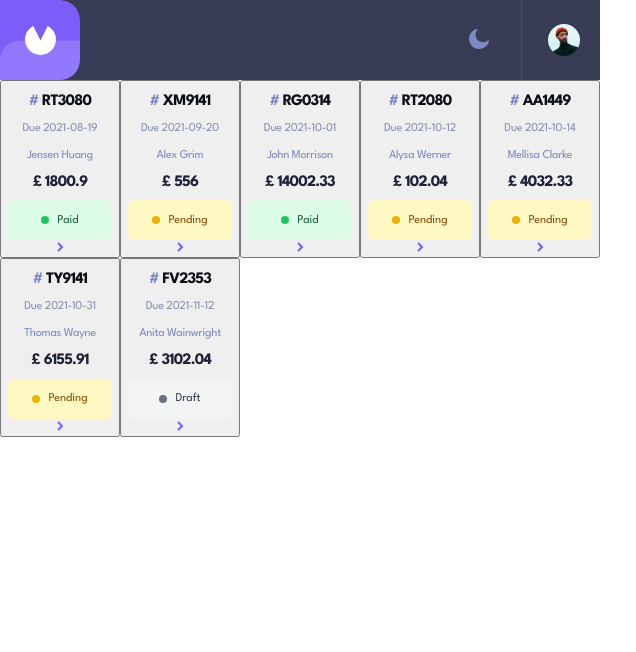
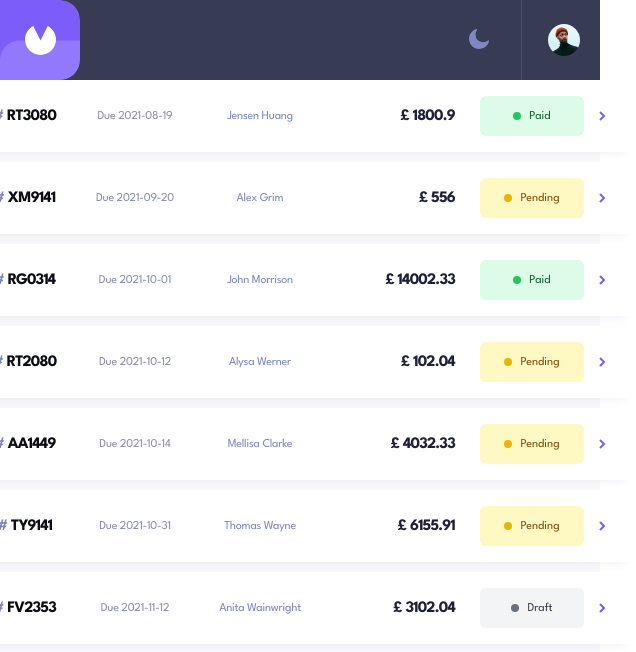
Before and after one commit to Nicocurtis16/FRONTEND-SPECIALIZATION-LABS, an Angular app in the folder Invoice-App/: page / in a window 600 px wide. Shown: the top 652 px of the page, 636 px wide, since content can reach past the window. Built offline with nearby package versions, Linux system fonts and the light colour scheme.

Commit message:
fixed the error for the leftside layout

```diff
--- a/Invoice-App/src/app/component/invoice/invoice.component.css
+++ b/Invoice-App/src/app/component/invoice/invoice.component.css
@@ -1,14 +1,113 @@
 
 @media (max-width: 600px) {
+  .invoicePanel{
+    width: auto;
+    height: auto;
+    display: flex;
+    flex-direction: column;
+  }
+  .invoiceCard{
+    width: 672px;
+    height: 72px;
+    display: flex;
+    align-items: center;
+    justify-content: space-between;
+    margin-bottom: 10px;
+    background-color: white;
+    border-radius: 8px;
+    box-shadow: 0 10px 10px -10px rgba(72, 84, 159, 0.1);
+    cursor: pointer;
+    border: none;
+
+  }
+  /*.invoiceCard:hover {*/
+  /*  border: 1px solid var(--primary-color-light); !* Adds a border only on hover *!*/
+  /*}*/
+  /*.invoiceId{*/
+  /*  width: 70px;*/
+  /*  margin-left: 20px;*/
+  /*}*/
+  /*.invoicePaymentDue{*/
+  /*  width: 100px;*/
+
+  /*}*/
+  /*.invoiceClientName{*/
+  /*  width: 100px;*/
+
+  /*}*/
+  /*.invoicePrice{*/
+  /*  width: 120px;*/
+  /*  display: flex;*/
+  /*  justify-content: end;*/
+
+  /*}*/
+  /*.invoiceStatus{*/
+  /*  width: 140px;*/
+  /*  align-items: center;*/
+  /*  display: flex;*/
+  /*  margin-right: 10px;*/
+  /*}*/
+  /*.invoiceStatusIcon{*/
+  /*  margin-left: 15px;*/
+  /*}*/
 }
 
 @media (min-width: 600px) and (max-width: 960px) {
+  .invoicePanel{
+    width: auto;
+    height: auto;
+    display: flex;
+    flex-direction: column;
+  }
+  .invoiceCard{
+    width: 672px;
+    height: 72px;
+    display: flex;
+    align-items: center;
+    justify-content: space-between;
+    margin-bottom: 10px;
+    background-color: white;
+    border-radius: 8px;
+    box-shadow: 0 10px 10px -10px rgba(72, 84, 159, 0.1);
+    cursor: pointer;
+    border: none;
+
+  }
+  .invoiceCard:hover {
+    border: 1px solid var(--primary-color-light); /* Adds a border only on hover */
+  }
+  .invoiceId{
+    width: 70px;
+    margin-left: 20px;
+  }
+  .invoicePaymentDue{
+    width: 100px;
+
+  }
+  .invoiceClientName{
+    width: 100px;
+
+  }
+  .invoicePrice{
+    width: 120px;
+    display: flex;
+    justify-content: end;
+
+  }
+  .invoiceStatus{
+    width: 140px;
+    align-items: center;
+    display: flex;
+    margin-right: 10px;
+  }
+  .invoiceStatusIcon{
+    margin-left: 15px;
+  }
 
 }
 
 @media (min-width: 960px)  {
   .invoicePanel{
-
     width: auto;
     height: auto;
     display: flex;
--- a/Invoice-App/src/app/features/layout/layout.component.css
+++ b/Invoice-App/src/app/features/layout/layout.component.css
@@ -23,16 +23,19 @@
     width: 100%;
     display: flex;
     flex-direction: column;
+    background-color: var(--light-BG);
   }
   .layoutLeftPanel {
     height: 80px;
     width: 100%;
     background-color: var(--grey);
   }
-  .layoutRightPanel {
-    height: 100%;
-    width: 100%;
-    background-color: var(--grey-color-dark);
+  .layoutContent{
+    display: flex;
+    align-items: center;
+    justify-content: center;
+    height: auto;
+    width: auto;
   }
 }
 
@@ -47,16 +50,11 @@
   .layoutLeftPanel {
     height: 100%;
     width: 103px;
-    border-top-right-radius: 20px;
-    border-bottom-right-radius: 20px;
-
+    background-color: var(--grey);
   }
   .layoutContent{
     height: auto;
     width: auto;
     margin-left: 20%;
-    border: solid 1px var(--grey-color-dark);
   }
-
-
 }
```
